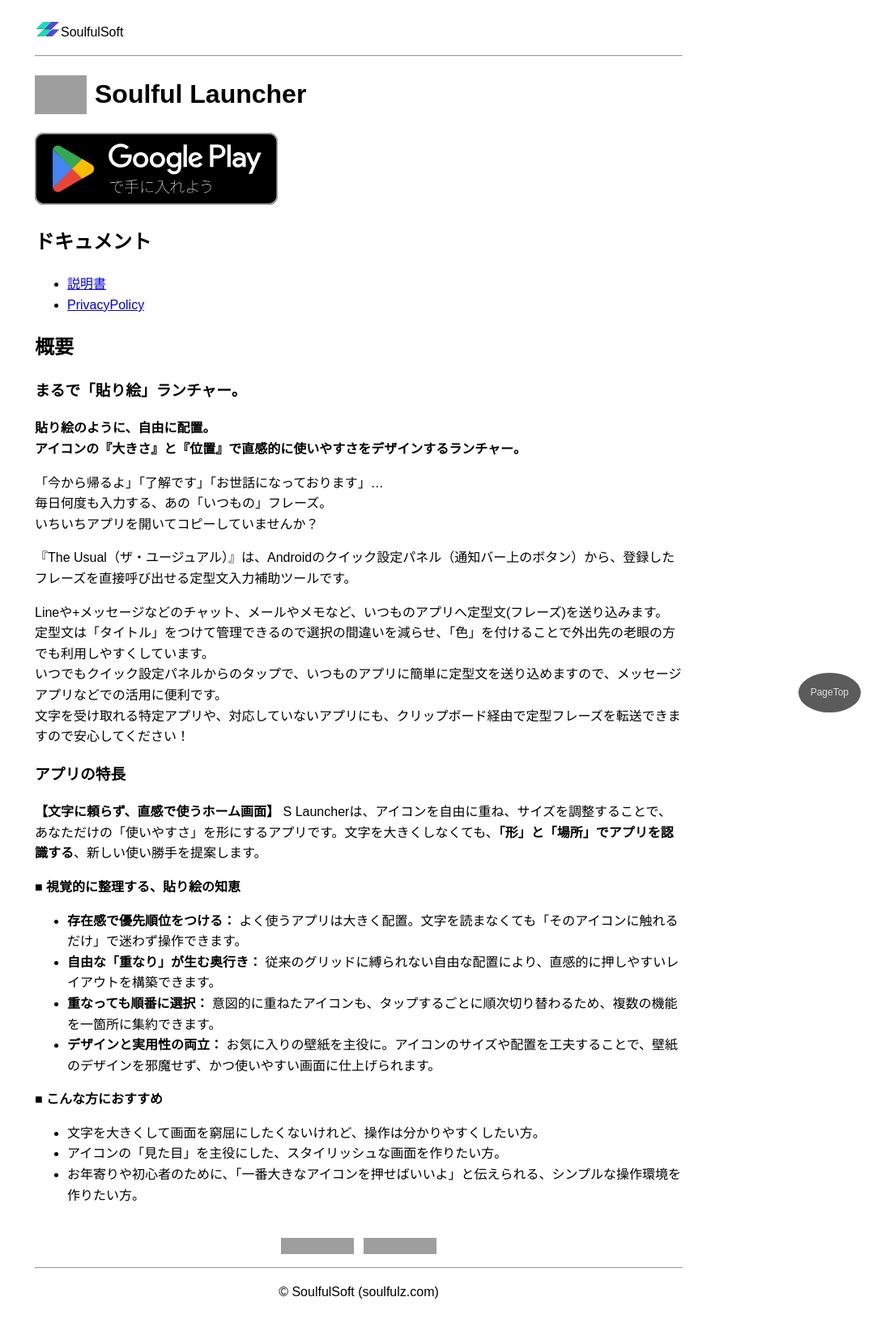
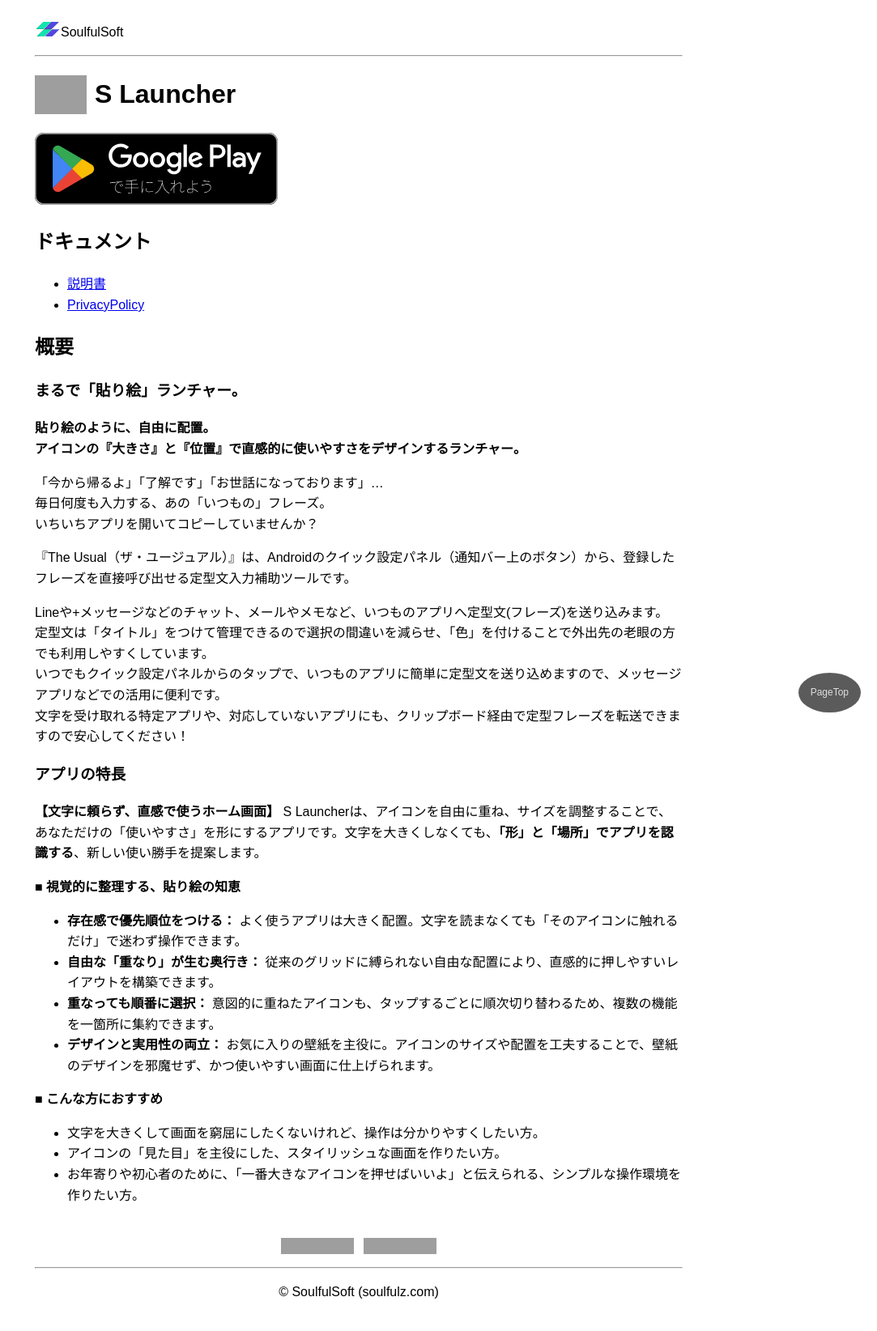
Before and after one commit to SoulfulSoft/soulfulsoft.github.io, a Jekyll site: the page built from soulful_launcher/index.md, in a window 1280 px wide. Shown: the whole page at 81% size, without its empty margins (197-1280 px from the left). Built offline with Jekyll 4.4.1, drawn with Linux system fonts in a browser that asks for light colours; our own code applies the rules of GitHub Pages for plain Markdown files; grey boxes are pictures that could not be loaded.

Commit message:
Update index.md

```diff
--- a/soulful_launcher/index.md
+++ b/soulful_launcher/index.md
@@ -1,9 +1,9 @@
 ---
-title: Soulful Launcher
+title: S Launcher
 topa: ".."
 ---
 
-# <span style=" display: flex; align-items: center; gap: 10px;"><img src="https://play-lh.googleusercontent.com/0XRizqlMfVaaj48bfIkqFI5tRS8VsvOYYVgA7OfJ79YBJHDEd5b7QtSMB4K26LzCXlOUpqCHOQMCC1pC7Vd0dQ=w240-h480-rw" width="64" alt="" /> Soulful Launcher</span>
+# <span style=" display: flex; align-items: center; gap: 10px;"><img src="https://play-lh.googleusercontent.com/0XRizqlMfVaaj48bfIkqFI5tRS8VsvOYYVgA7OfJ79YBJHDEd5b7QtSMB4K26LzCXlOUpqCHOQMCC1pC7Vd0dQ=w240-h480-rw" width="64" alt="" /> S Launcher</span>
 
 <!--
 [![The Usual](https://play-lh.googleusercontent.com/0XRizqlMfVaaj48bfIkqFI5tRS8VsvOYYVgA7OfJ79YBJHDEd5b7QtSMB4K26LzCXlOUpqCHOQMCC1pC7Vd0dQ=w240-h480-rw)](https://play.google.com/store/apps/details?id=com.soulfulz.theusualphrase)
```
